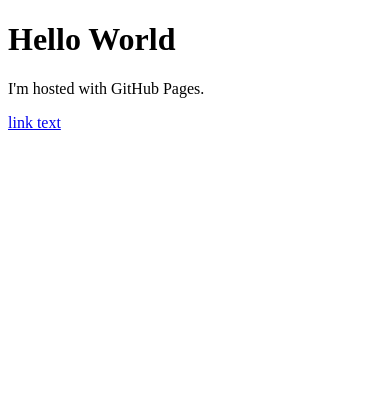
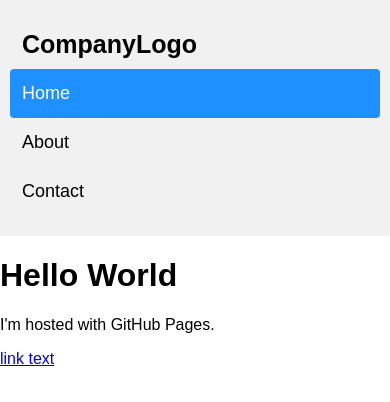
Before and after one commit to mangoyogt/mangoyogt.github.io, a plain HTML site: page index.html in a window 390 px wide. Drawn offline with Linux system fonts and the light colour scheme.

Commit message:
update some codes

```diff
--- a/index.html
+++ b/index.html
@@ -1,6 +1,75 @@
 <!DOCTYPE html>
 <html>
+<head>
+    <meta name="viewport" content="width=device-width, initial-scale=1">
+    <link href="styles/style.css" rel="stylesheet">
+
+    <!-- <style>
+    * {box-sizing: border-box;}
+
+    body {
+        margin: 0;
+        font-family: Arial, Helvetica, sans-serif;
+    }
+
+    .header {
+        overflow: hidden;
+        background-color: #f1f1f1;
+        padding: 20px 10px;
+    }
+
+    .header a {
+        float: left;
+        color: black;
+        text-align: center;
+        padding: 12px;
+        text-decoration: none;
+        font-size: 18px;
+        line-height: 25px;
+        border-radius: 4px;
+    }
+
+    .header a.logo {
+        font-size: 25px;
+        font-weight: bold;
+    }
+
+    .header a:hover {
+        background-color: #ddd;
+        color: black;
+    }
+
+    .header a.active {
+        background-color: dodgerblue;
+        color: white;
+    }
+
+    .header-right {
+        float: right;
+    }
+
+    @media screen and (max-width: 500px) {
+        .header a {
+        float: none;
+        display: block;
+        text-align: left;
+        }
+
+        .header-right {
+        float: none;
+        }
+    }
+    </style> -->
+</head>
 <body>
+<div class="header">
+    <a href="#default" class="logo">CompanyLogo</a>
+    <div class="header-right">
+        <a class="active" href="#home">Home</a>
+        <a href="about.html">About</a>
+        <a href="#contact">Contact</a>
+    </div>
+</div>
 <h1>Hello World</h1>
 <p>I'm hosted with GitHub Pages.</p>
 <a href="spinwheel.html">link text</a>
--- /dev/null
+++ b/styles/style.css
@@ -0,0 +1,54 @@
+* {box-sizing: border-box;}
+
+body {
+    margin: 0;
+    font-family: Arial, Helvetica, sans-serif;
+}
+
+.header {
+    overflow: hidden;
+    background-color: #f1f1f1;
+    padding: 20px 10px;
+}
+
+.header a {
+    float: left;
+    color: black;
+    text-align: center;
+    padding: 12px;
+    text-decoration: none;
+    font-size: 18px;
+    line-height: 25px;
+    border-radius: 4px;
+}
+
+.header a.logo {
+    font-size: 25px;
+    font-weight: bold;
+}
+
+.header a:hover {
+    background-color: #ddd;
+    color: black;
+}
+
+.header a.active {
+    background-color: dodgerblue;
+    color: white;
+}
+
+.header-right {
+    float: right;
+}
+
+@media screen and (max-width: 500px) {
+    .header a {
+    float: none;
+    display: block;
+    text-align: left;
+    }
+
+    .header-right {
+    float: none;
+    }
+}
```
Also changed, not shown: about.html (added, +21 -0 lines), spinwheel.html (+28 -8 lines), images/pizza.jpg (added), images/spin_center.png (added), images/spin_center_2.png (added), 2 other files.
